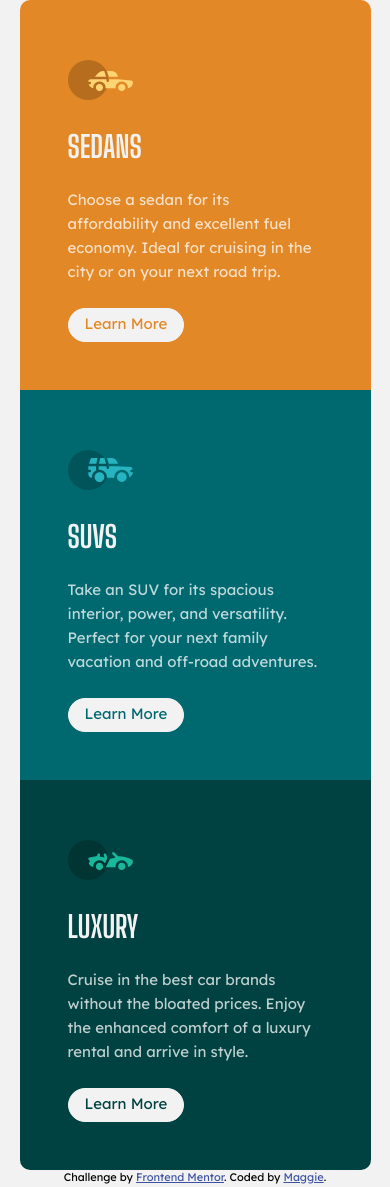
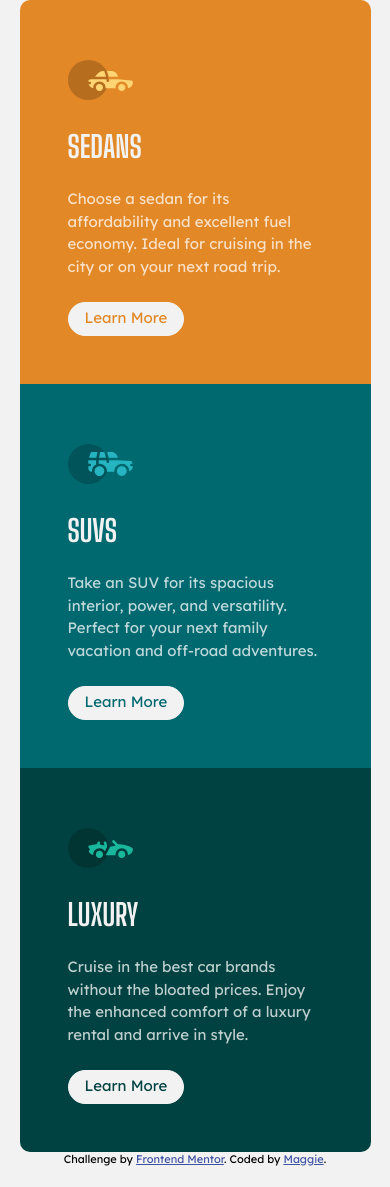
Before and after one commit to Ma1021/05_3-column-preview-card-component-main, a plain HTML site: page index.html in a window 390 px wide. Drawn offline with Linux system fonts and the light colour scheme.

Commit message:
Remove unit of line-height and border-radius

```diff
--- a/style.scss
+++ b/style.scss
@@ -23,6 +23,7 @@ body{
     font-family: 'Lexend Deca', sans-serif;
     background-color: $very_light_gray;
 
+
     main{
         color: $para_transparent_white;
 
@@ -30,6 +31,9 @@ body{
         max-width: 950px;
 
         margin: 0 auto;
+
+        border-radius: 10px;
+        overflow: hidden;
 
         display: flex;
         flex-direction: row;
@@ -48,7 +52,7 @@ body{
             }
 
             p{
-                line-height: 1.5rem;
+                line-height: 1.5;
                 margin-top: 1.5rem;
                 margin-bottom: 5rem;
             }
@@ -72,8 +76,6 @@ body{
         // Background color of each column
         .column:first-child{
             background-color: $bright_orange;
-            border-top-left-radius: 10px;
-            border-bottom-left-radius: 10px;
 
             a{
                 color: $bright_orange;
@@ -102,8 +104,6 @@ body{
 
         .column:last-child{
             background-color: $very_dark_cyan;
-            border-top-right-radius: 10px;
-            border-bottom-right-radius: 10px;
 
             a{
                 color: $very_dark_cyan;
@@ -182,12 +182,6 @@ body::before{
                 }
             }
 
-            .column:first-child{
-                border-radius: 10px 10px 0 0 ;
-            }
-            .column:last-child{
-                border-radius: 0 0 10px 10px ;
-            }
         }
     }
 }
```
Also changed, not shown: style.css, 1 other file.
